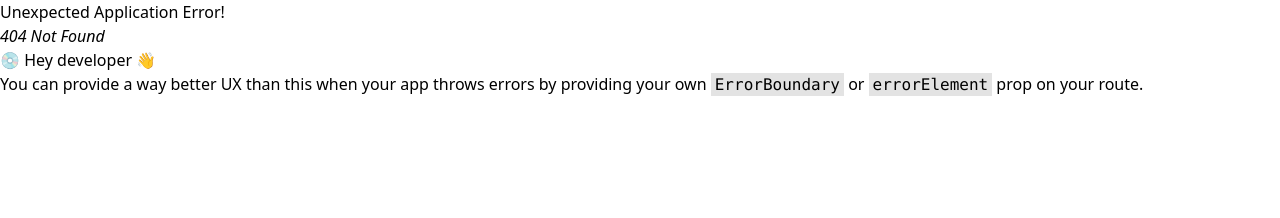
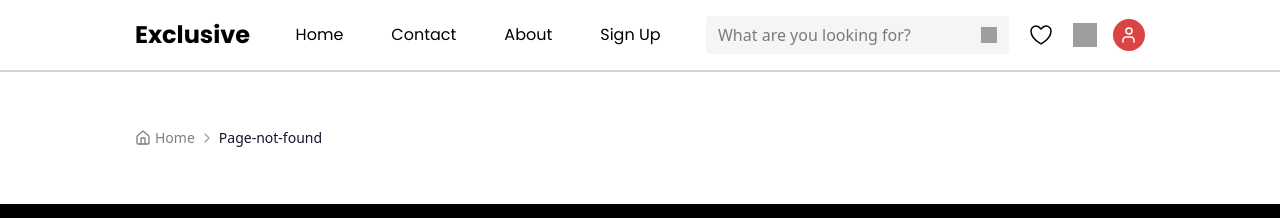
Before and after one commit to MuhammadNabeelJaved/ecommerce-client, a React (Vite) app: page /page-not-found in a window 1280 px wide. Before the commit this address had no page. Shown: the top 218 px of the page. Built offline with nearby package versions, Linux system fonts and the light colour scheme; grey boxes are pictures that could not be loaded.

Commit message:
Add PageNotFound component and update router for improved error handling

```diff
--- a/src/main.jsx
+++ b/src/main.jsx
@@ -13,6 +13,7 @@ import Checkout from "./pages/Checkout.jsx";
 import Login from "./pages/Login.jsx";
 import Register from "./pages/SignUp.jsx";
 import ProductDetails from "./pages/Product.jsx";
+import PageNotFound from "./pages/PageNotFound.jsx";
 
 // w-full max-w-full mx-auto px-4 sm:px-6 md:px-8 lg:px-[135px]
 const router = createBrowserRouter([
@@ -52,6 +53,10 @@ const router = createBrowserRouter([
         path: "/product/:id",
         element: <ProductDetails />,
       },
+      {
+        path: "/page-not-found",
+        element: <PageNotFound />,
+      },
     ],
   },
 ]);
--- /dev/null
+++ b/src/pages/PageNotFound.jsx
@@ -0,0 +1,14 @@
+import React from "react";
+import Breadcrumb from "../components/Breadcrumb";
+
+const PageNotFound = () => {
+  return (
+    <>
+      <div className="w-full max-w-full mx-auto px-4 sm:px-6 md:px-8 lg:px-[135px]">
+        <Breadcrumb />
+      </div>
+    </>
+  );
+};
+
+export default PageNotFound;
```
